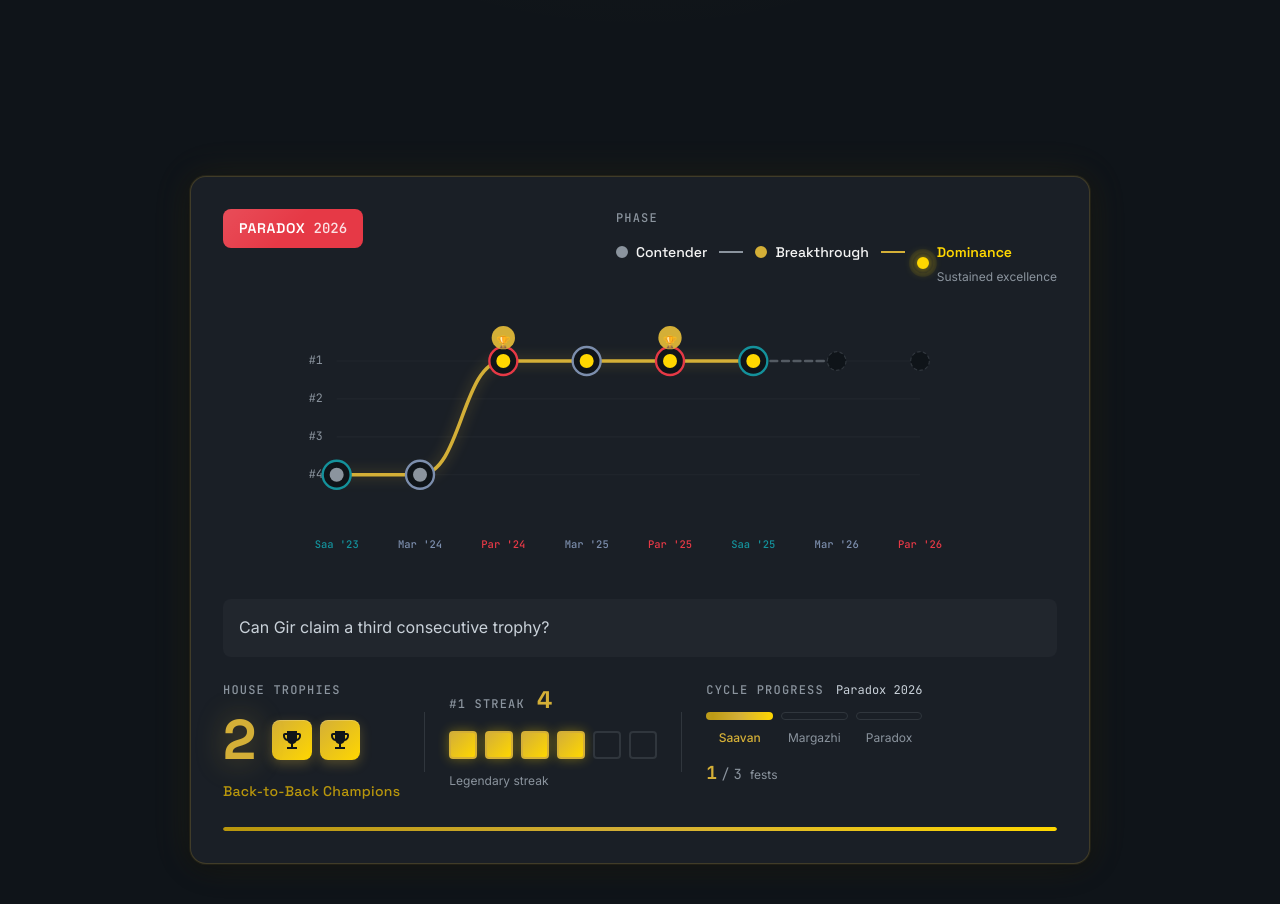
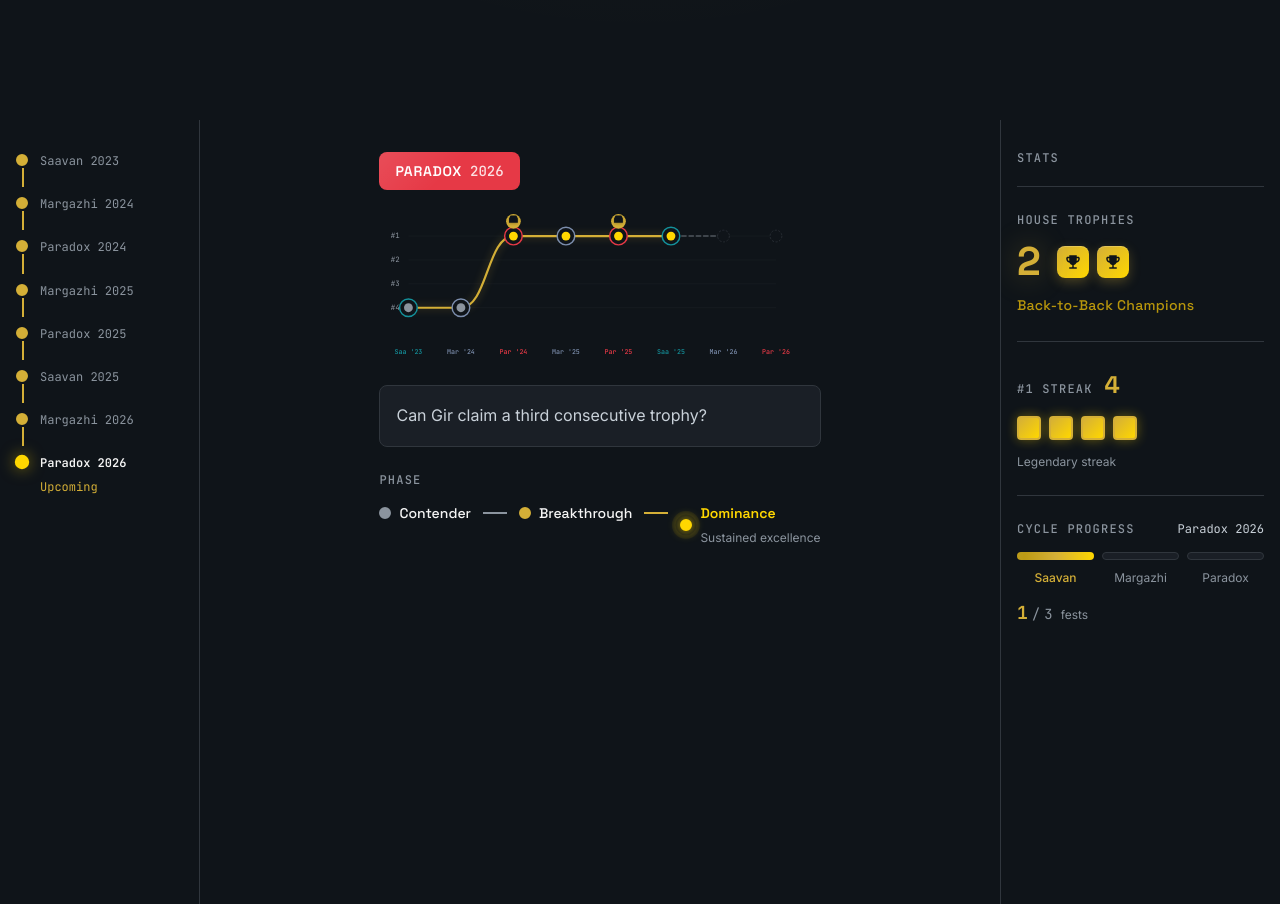
Before and after one commit to r34l-rudr44/gir-timeline, a React (Vite) app: page / in a window 1280 px wide. Shown: the part 680-1584 px from the top of the page. Built offline with nearby package versions, Linux system fonts and the light colour scheme.

Commit message:
Redesign: 3-column layout with timeline sidebar, content area, and fixed stats bar. Replace emoji trophies with SVG icons

```diff
--- a/src/components/RankChart/RankChart.module.css
+++ b/src/components/RankChart/RankChart.module.css
@@ -97,9 +97,7 @@
 }
 
 .trophyIcon {
-  font-size: 10px;
-  text-anchor: middle;
-  dominant-baseline: middle;
+  filter: drop-shadow(0 1px 2px rgba(0, 0, 0, 0.3));
 }
 
 .eventLabel {
--- a/src/components/StreakMeter/StreakMeter.module.css
+++ b/src/components/StreakMeter/StreakMeter.module.css
@@ -31,8 +31,8 @@
 }
 
 .block {
-  width: 28px;
-  height: 28px;
+  width: 24px;
+  height: 24px;
   border-radius: var(--radius-sm);
   border: 2px solid var(--border-subtle);
   position: relative;
--- a/src/components/StreakMeter/StreakMeter.tsx
+++ b/src/components/StreakMeter/StreakMeter.tsx
@@ -6,7 +6,7 @@ interface StreakMeterProps {
   animate?: boolean;
 }
 
-export function StreakMeter({ streak, maxDisplay = 6, animate = true }: StreakMeterProps) {
+export function StreakMeter({ streak, maxDisplay = 4, animate = true }: StreakMeterProps) {
   const blocks = Array.from({ length: maxDisplay }, (_, i) => i < streak);
 
   return (
--- a/src/components/Timeline/Timeline.module.css
+++ b/src/components/Timeline/Timeline.module.css
@@ -118,147 +118,154 @@
   }
 }
 
-/* Timeline Container */
-.container {
+/* Main 3-Column Layout */
+.mainLayout {
+  display: grid;
+  grid-template-columns: 200px 1fr 280px;
+  min-height: 400vh;
   position: relative;
-  min-height: 400vh; /* Creates scroll space */
+  gap: 0;
 }
 
-.sticky {
+/* Left Sidebar - Timeline Navigation */
+.timelineSidebar {
   position: sticky;
   top: 0;
   height: 100vh;
-  display: flex;
-  align-items: center;
-  justify-content: center;
-  padding: var(--space-6);
+  border-right: 1px solid var(--border-subtle);
+  padding: var(--space-6) var(--space-4);
+  overflow-y: auto;
+  background: var(--bg-dark);
 }
 
-.dashboard {
-  width: 100%;
-  max-width: 900px;
-  background: var(--bg-elevated);
-  border-radius: var(--radius-xl);
-  border: 1px solid var(--border-subtle);
-  padding: var(--space-8);
+.sidebarContent {
   display: flex;
   flex-direction: column;
-  gap: var(--space-6);
-  box-shadow:
-    0 4px 24px rgba(0, 0, 0, 0.4),
-    0 0 0 1px rgba(255, 255, 255, 0.03);
-  transition: all var(--duration-slow) var(--ease-out);
+  gap: var(--space-2);
 }
 
-.dashboard.phaseTransition {
-  animation: phaseGlow 1s ease-out;
+.timelineItem {
+  display: flex;
+  align-items: flex-start;
+  gap: var(--space-3);
+  padding: var(--space-2) 0;
+  position: relative;
+  cursor: pointer;
+  transition: all var(--duration-normal) var(--ease-out);
 }
 
-@keyframes phaseGlow {
-  0% {
-    box-shadow:
-      0 4px 24px rgba(0, 0, 0, 0.4),
-      0 0 0 1px rgba(255, 255, 255, 0.03),
-      0 0 60px rgba(212, 175, 55, 0.5);
-  }
-  100% {
-    box-shadow:
-      0 4px 24px rgba(0, 0, 0, 0.4),
-      0 0 0 1px rgba(255, 255, 255, 0.03);
-  }
+.timelineItem::before {
+  content: '';
+  position: absolute;
+  left: 6px;
+  top: 24px;
+  bottom: -8px;
+  width: 2px;
+  background: var(--border-subtle);
+  transition: background var(--duration-normal) var(--ease-out);
 }
 
-.dashboard.dominanceMode {
-  border-color: rgba(212, 175, 55, 0.2);
-  box-shadow:
-    0 4px 24px rgba(0, 0, 0, 0.4),
-    0 0 0 1px rgba(212, 175, 55, 0.1),
-    0 0 40px rgba(212, 175, 55, 0.1);
+.timelineItem:last-child::before {
+  display: none;
 }
 
-/* Dashboard Sections */
-.topRow {
-  display: flex;
-  justify-content: space-between;
-  align-items: flex-start;
-  flex-wrap: wrap;
-  gap: var(--space-4);
+.timelineItem.past::before {
+  background: var(--gold-primary);
+}
+
+.timelineItem.active::before {
+  background: var(--gold-bright);
+}
+
+.timelineDot {
+  width: 12px;
+  height: 12px;
+  border-radius: var(--radius-full);
+  background: var(--bg-elevated);
+  border: 2px solid var(--border-subtle);
+  flex-shrink: 0;
+  margin-top: 2px;
+  transition: all var(--duration-normal) var(--ease-out);
+  position: relative;
+  z-index: 1;
+}
+
+.timelineItem.past .timelineDot {
+  background: var(--gold-primary);
+  border-color: var(--gold-primary);
+}
+
+.timelineItem.active .timelineDot {
+  background: var(--gold-bright);
+  border-color: var(--gold-bright);
+  box-shadow: 0 0 12px rgba(255, 215, 0, 0.5);
+  transform: scale(1.2);
+}
+
+.timelineContent {
+  flex: 1;
+  min-width: 0;
+}
+
+.timelineDate {
+  font-family: var(--font-mono);
+  font-size: var(--text-xs);
+  color: var(--text-muted);
+  transition: color var(--duration-normal) var(--ease-out);
+}
+
+.timelineItem.active .timelineDate {
+  color: var(--text-primary);
+  font-weight: var(--weight-semibold);
+}
+
+.timelineRank {
+  font-family: var(--font-mono);
+  font-size: var(--text-xs);
+  color: var(--gold-primary);
+  margin-top: var(--space-1);
+}
+
+/* Center Content Area */
+.contentArea {
+  position: relative;
+  padding: var(--space-8) var(--space-6);
+  max-width: 800px;
+  margin: 0 auto;
+}
+
+.contentWrapper {
+  position: sticky;
+  top: var(--space-8);
+  max-height: calc(100vh - var(--space-16));
+  overflow-y: auto;
+}
+
+.contentHeader {
+  margin-bottom: var(--space-6);
 }
 
 .chartSection {
-  padding: var(--space-4) 0;
+  margin-bottom: var(--space-6);
 }
 
 .description {
-  display: flex;
-  justify-content: space-between;
-  align-items: center;
-  gap: var(--space-4);
+  margin-bottom: var(--space-6);
   padding: var(--space-4);
-  background: var(--bg-card);
+  background: var(--bg-elevated);
   border-radius: var(--radius-md);
+  border: 1px solid var(--border-subtle);
 }
 
 .eventDescription {
   font-family: var(--font-body);
   font-size: var(--text-base);
   color: var(--text-secondary);
-  flex: 1;
+  line-height: 1.7;
 }
 
-.rankDisplay {
-  display: flex;
-  flex-direction: column;
-  align-items: center;
-  gap: var(--space-1);
-}
-
-.rankLabel {
-  font-family: var(--font-mono);
-  font-size: var(--text-xs);
-  color: var(--text-muted);
-  text-transform: uppercase;
-  letter-spacing: 0.1em;
-}
-
-.rankValue {
-  font-family: var(--font-display);
-  font-size: var(--text-3xl);
-  font-weight: var(--weight-bold);
-}
-
-.metricsRow {
-  display: flex;
-  align-items: flex-start;
-  gap: var(--space-6);
-  flex-wrap: wrap;
-}
-
-.divider {
-  width: 1px;
-  height: 60px;
-  background: var(--border-subtle);
-  align-self: center;
-}
-
-/* Progress Bar */
-.progressBar {
-  height: 4px;
-  background: var(--bg-card);
-  border-radius: var(--radius-full);
-  overflow: hidden;
-}
-
-.progressFill {
-  height: 100%;
-  background: linear-gradient(
-    90deg,
-    var(--gold-muted) 0%,
-    var(--gold-primary) 50%,
-    var(--gold-bright) 100%
-  );
-  border-radius: var(--radius-full);
-  transition: width var(--duration-normal) var(--ease-out);
+.phaseSection {
+  margin-bottom: var(--space-6);
 }
 
 /* Scroll Spacer */
@@ -271,7 +278,74 @@
 }
 
 .eventSection {
-  height: calc(400vh / 8); /* Divide by number of events */
+  height: calc(400vh / 8);
+}
+
+/* Right Sidebar - Fixed Stats Bar */
+.statsSidebar {
+  position: sticky;
+  top: 0;
+  height: 100vh;
+  border-left: 1px solid var(--border-subtle);
+  padding: var(--space-6) var(--space-4);
+  background: var(--bg-dark);
+  overflow-y: auto;
+}
+
+.statsContent {
+  display: flex;
+  flex-direction: column;
+  gap: var(--space-6);
+}
+
+.statsHeader {
+  padding-bottom: var(--space-4);
+  border-bottom: 1px solid var(--border-subtle);
+}
+
+.statsTitle {
+  font-family: var(--font-mono);
+  font-size: var(--text-xs);
+  font-weight: var(--weight-medium);
+  color: var(--text-muted);
+  letter-spacing: 0.1em;
+  text-transform: uppercase;
+}
+
+.statsMetrics {
+  display: flex;
+  flex-direction: column;
+  gap: var(--space-6);
+}
+
+.statDivider {
+  width: 100%;
+  height: 1px;
+  background: var(--border-subtle);
+}
+
+.rankStat {
+  display: flex;
+  flex-direction: column;
+  gap: var(--space-2);
+  padding: var(--space-4);
+  background: var(--bg-elevated);
+  border-radius: var(--radius-md);
+  border: 1px solid var(--border-subtle);
+}
+
+.rankStatLabel {
+  font-family: var(--font-mono);
+  font-size: var(--text-xs);
+  color: var(--text-muted);
+  text-transform: uppercase;
+  letter-spacing: 0.1em;
+}
+
+.rankStatValue {
+  font-family: var(--font-display);
+  font-size: var(--text-3xl);
+  font-weight: var(--weight-bold);
 }
 
 /* Footer */
@@ -283,6 +357,7 @@
     var(--bg-dark) 0%,
     var(--bg-elevated) 100%
   );
+  grid-column: 1 / -1;
 }
 
 .footerContent {
@@ -306,32 +381,45 @@
 }
 
 /* Responsive */
-@media (max-width: 768px) {
-  .sticky {
+@media (max-width: 1200px) {
+  .mainLayout {
+    grid-template-columns: 180px 1fr 240px;
+  }
+}
+
+@media (max-width: 968px) {
+  .mainLayout {
+    grid-template-columns: 1fr;
+  }
+
+  .timelineSidebar {
+    position: relative;
+    height: auto;
+    border-right: none;
+    border-bottom: 1px solid var(--border-subtle);
     padding: var(--space-4);
   }
 
-  .dashboard {
-    padding: var(--space-4);
+  .sidebarContent {
+    flex-direction: row;
+    overflow-x: auto;
     gap: var(--space-4);
   }
 
-  .metricsRow {
-    flex-direction: column;
-    gap: var(--space-4);
-  }
-
-  .divider {
+  .timelineItem::before {
     display: none;
   }
 
-  .topRow {
-    flex-direction: column;
+  .statsSidebar {
+    position: relative;
+    height: auto;
+    border-left: none;
+    border-top: 1px solid var(--border-subtle);
   }
 
-  .description {
-    flex-direction: column;
-    text-align: center;
+  .contentWrapper {
+    position: relative;
+    max-height: none;
   }
 }
 
--- a/src/components/Timeline/Timeline.tsx
+++ b/src/components/Timeline/Timeline.tsx
@@ -11,7 +11,6 @@ import styles from './Timeline.module.css';
 
 export function Timeline() {
   const containerRef = useRef<HTMLDivElement>(null);
-  const stickyRef = useRef<HTMLDivElement>(null);
 
   // Track scroll progress
   const scrollProgress = useScrollProgress(containerRef, { offset: 100 });
@@ -53,25 +52,51 @@ export function Timeline() {
         </div>
       </header>
 
-      {/* Scrollable Timeline Container */}
-      <div ref={containerRef} className={styles.container}>
-        {/* Sticky Dashboard */}
-        <div ref={stickyRef} className={styles.sticky}>
+      {/* Main Timeline Layout - 3 Column */}
+      <div ref={containerRef} className={styles.mainLayout}>
+        {/* Left Sidebar - Timeline Navigation */}
+        <aside className={styles.timelineSidebar}>
+          <div className={styles.sidebarContent}>
+            {festHistory.map((event, index) => {
+              const isActive = index === currentEventIndex;
+              const isPast = index < currentEventIndex;
+
+              return (
                 <div
+                  key={event.id}
                   className={`
-              ${styles.dashboard}
-              ${phaseChanged ? styles.phaseTransition : ''}
-              ${phase === 'dominance' ? styles.dominanceMode : ''}
+                    ${styles.timelineItem}
+                    ${isActive ? styles.active : ''}
+                    ${isPast ? styles.past : ''}
                   `}
                 >
-            {/* Top Row: Fest Badge + Phase */}
-            <div className={styles.topRow}>
+                  <div className={styles.timelineDot} />
+                  <div className={styles.timelineContent}>
+                    <div className={styles.timelineDate}>
+                      {event.fest} {event.year}
+                    </div>
+                    {isActive && (
+                      <div className={styles.timelineRank}>
+                        {event.rank !== null ? `Rank #${event.rank}` : 'Upcoming'}
+                      </div>
+                    )}
+                  </div>
+                </div>
+              );
+            })}
+          </div>
+        </aside>
+
+        {/* Center Content Area */}
+        <main className={styles.contentArea}>
+          <div className={styles.contentWrapper}>
+            {/* Date Badge */}
+            <div className={styles.contentHeader}>
               <FestBadge
                 fest={currentEvent.fest}
                 year={currentEvent.year}
                 isTrophyWin={currentEvent.isTrophyWin}
               />
-              <PhaseIndicator currentPhase={phase} />
             </div>
 
             {/* Chart Section */}
@@ -87,11 +112,55 @@ export function Timeline() {
               <p className={styles.eventDescription}>
                 {currentEvent.description}
               </p>
+            </div>
+
+            {/* Phase Indicator */}
+            <div className={styles.phaseSection}>
+              <PhaseIndicator currentPhase={phase} />
+            </div>
+
+            {/* Scroll Spacer - Creates scrollable area */}
+            <div className={styles.scrollSpacer}>
+              {festHistory.map((event, index) => (
+                <div
+                  key={event.id}
+                  className={styles.eventSection}
+                />
+              ))}
+            </div>
+          </div>
+        </main>
+
+        {/* Right Sidebar - Fixed Stats Bar */}
+        <aside className={styles.statsSidebar}>
+          <div className={styles.statsContent}>
+            <div className={styles.statsHeader}>
+              <span className={styles.statsTitle}>STATS</span>
+            </div>
+
+            <div className={styles.statsMetrics}>
+              <TrophyCounter count={totalTrophies} />
+
+              <div className={styles.statDivider} />
+
+              <StreakMeter streak={currentStreak} />
+
+              <div className={styles.statDivider} />
+
+              <CycleProgress
+                completed={cycleProgress.completed}
+                cycleId={currentEvent.cycleId}
+              />
+            </div>
+
+            {/* Rank Display */}
             {currentEvent.rank !== null && (
-                <div className={styles.rankDisplay}>
-                  <span className={styles.rankLabel}>Rank</span>
+              <>
+                <div className={styles.statDivider} />
+                <div className={styles.rankStat}>
+                  <span className={styles.rankStatLabel}>Current Rank</span>
                   <span
-                    className={styles.rankValue}
+                    className={styles.rankStatValue}
                     style={{
                       color: currentEvent.rank === 1
                         ? 'var(--rank-1)'
@@ -101,43 +170,10 @@ export function Timeline() {
                     #{currentEvent.rank}
                   </span>
                 </div>
+              </>
             )}
           </div>
-
-            {/* Metrics Row */}
-            <div className={styles.metricsRow}>
-              <TrophyCounter count={totalTrophies} />
-              <div className={styles.divider} />
-              <StreakMeter streak={currentStreak} />
-              <div className={styles.divider} />
-              <CycleProgress
-                completed={cycleProgress.completed}
-                cycleId={currentEvent.cycleId}
-              />
-            </div>
-
-            {/* Progress Indicator */}
-            <div className={styles.progressBar}>
-              <div
-                className={styles.progressFill}
-                style={{ width: `${scrollProgress * 100}%` }}
-              />
-            </div>
-          </div>
-        </div>
-
-        {/* Scroll Spacer - Creates scrollable area */}
-        <div className={styles.scrollSpacer}>
-          {festHistory.map((event, index) => (
-            <div
-              key={event.id}
-              className={`
-                ${styles.eventSection}
-                ${index === currentEventIndex ? styles.activeSection : ''}
-              `}
-            />
-          ))}
-        </div>
+        </aside>
       </div>
 
       {/* Footer */}
--- a/src/components/TrophyCounter/TrophyCounter.module.css
+++ b/src/components/TrophyCounter/TrophyCounter.module.css
@@ -24,7 +24,7 @@
 
 .value {
   font-family: var(--font-display);
-  font-size: var(--text-5xl);
+  font-size: var(--text-4xl);
   font-weight: var(--weight-bold);
   color: var(--gold-primary);
   line-height: 1;
@@ -40,8 +40,8 @@
   display: flex;
   align-items: center;
   justify-content: center;
-  width: 40px;
-  height: 40px;
+  width: 32px;
+  height: 32px;
   background: linear-gradient(135deg, var(--gold-primary) 0%, var(--gold-bright) 100%);
   border-radius: var(--radius-md);
   box-shadow:
@@ -69,8 +69,8 @@
 }
 
 .trophyIcon {
-  width: 24px;
-  height: 24px;
+  width: 18px;
+  height: 18px;
   color: var(--bg-dark);
 }
 
--- a/src/components/TrophyCounter/TrophyCounter.tsx
+++ b/src/components/TrophyCounter/TrophyCounter.tsx
@@ -16,8 +16,9 @@ export function TrophyCounter({ count, animate = true }: TrophyCounterProps) {
         <div className={styles.number}>
           <span className={styles.value}>{displayCount}</span>
         </div>
+        {count > 0 && (
           <div className={styles.trophies}>
-          {Array.from({ length: count }).map((_, i) => (
+            {Array.from({ length: Math.min(count, 2) }).map((_, i) => (
               <div
                 key={i}
                 className={`${styles.trophy} ${animate ? styles.animate : ''}`}
@@ -27,6 +28,7 @@ export function TrophyCounter({ count, animate = true }: TrophyCounterProps) {
               </div>
             ))}
           </div>
+        )}
       </div>
       {count > 0 && (
         <div className={styles.subtitle}>
```
Also changed, not shown: src/components/RankChart/RankChart.tsx (+17 -5 lines). Lines whose indentation alone changed are shown as unchanged.
